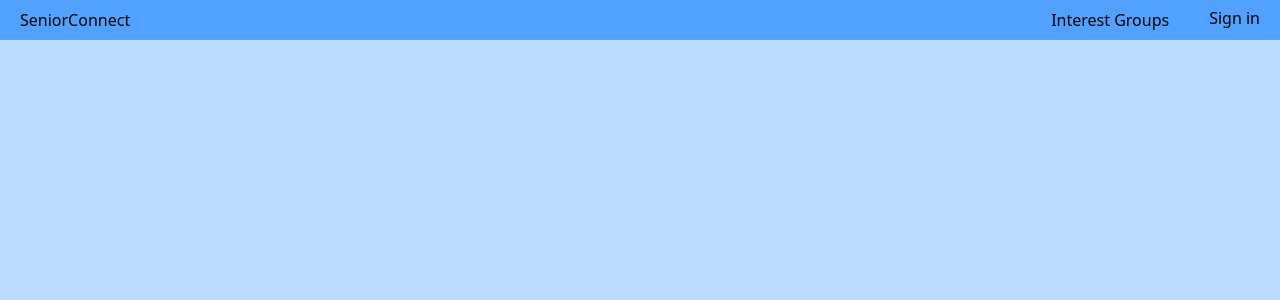
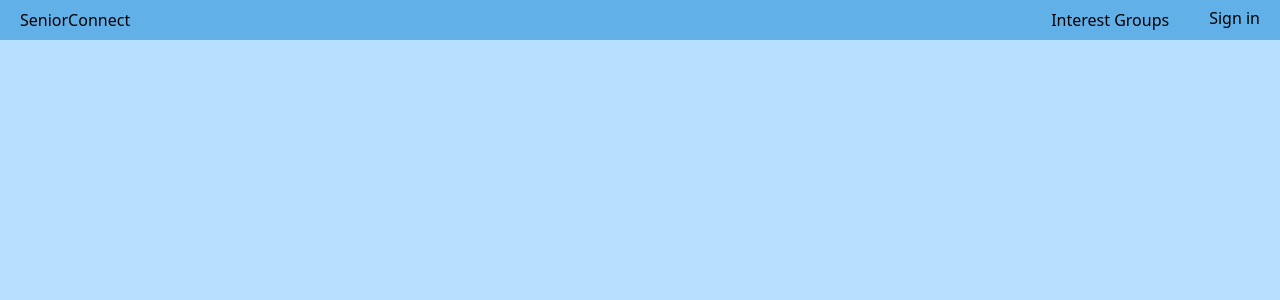
Before and after one commit to eveternet/seniorconnect, a React (Vite) app: page / in a window 1280 px wide. Shown: the top 300 px of the page. Built offline with nearby package versions, Linux system fonts and the light colour scheme; no server answers.

Commit message:
Added styling variables for tailwindcss

```diff
--- a/src/index.css
+++ b/src/index.css
@@ -9,3 +9,60 @@
     display: none;
   }
 }
+
+@theme {
+  --color-blue-100: #dceefb;
+  --color-blue-200: #b6e0fe;
+  --color-blue-300: #84c5f4;
+  --color-blue-400: #62b0e8;
+  --color-blue-500: #4098d7;
+  --color-blue-600: #2680c2;
+  --color-blue-700: #186faf;
+  --color-blue-800: #0f609b;
+  --color-blue-900: #0a558c;
+  --color-blue-950: #003e6b;
+
+  --color-neutral-100: #f0f4f8;
+  --color-neutral-200: #d9e2ec;
+  --color-neutral-300: #bcccdc;
+  --color-neutral-400: #9fb3c8;
+  --color-neutral-500: #829ab1;
+  --color-neutral-600: #627d98;
+  --color-neutral-700: #486581;
+  --color-neutral-800: #334e68;
+  --color-neutral-900: #243b53;
+  --color-neutral-950: #102a43;
+
+  --color-teal-100: #f0fcf9;
+  --color-teal-200: #c6f7e9;
+  --color-teal-300: #8eedd1;
+  --color-teal-400: #5fe3c0;
+  --color-teal-500: #2dcca7;
+  --color-teal-600: #17b897;
+  --color-teal-700: #079a82;
+  --color-teal-800: #048271;
+  --color-teal-900: #016457;
+  --color-teal-950: #004440;
+
+  --color-red-100: #ffeeee;
+  --color-red-200: #facdcd;
+  --color-red-300: #f29b9b;
+  --color-red-400: #e66a6a;
+  --color-red-500: #d64545;
+  --color-red-600: #ba2525;
+  --color-red-700: #a61b1b;
+  --color-red-800: #911111;
+  --color-red-900: #780a0a;
+  --color-red-950: #610404;
+
+  --color-yellow-100: #fffaeb;
+  --color-yellow-200: #fcefc7;
+  --color-yellow-300: #f8e3a3;
+  --color-yellow-400: #f9da8b;
+  --color-yellow-500: #f7d070;
+  --color-yellow-600: #e9b949;
+  --color-yellow-700: #c99a2e;
+  --color-yellow-800: #a27c1a;
+  --color-yellow-900: #7c5e10;
+  --color-yellow-950: #513c06;
+}
```
